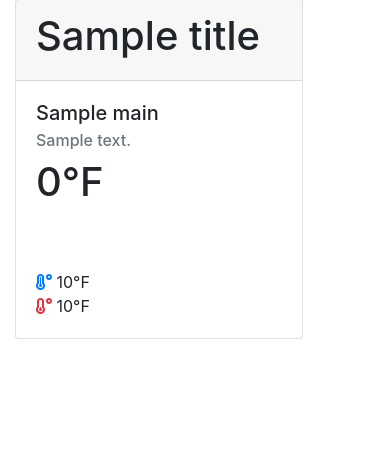
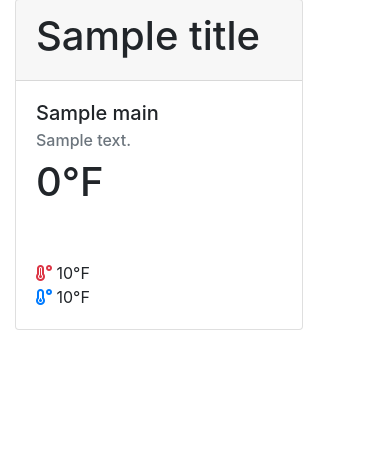
Before and after one commit to ryan-aday/API_Project, a Flask app: template weather_tests/templates/base.html in a window 390 px wide. Shown: the part 51-506 px from the top of the page. Run offline with Flask 2, Linux system fonts and the light colour scheme; the template is opened without the code that fills it: most values are stand-ins (such as "Sample title", 1, 10 or a date in 2020); some libraries are stand-ins or nearby versions.

Commit message:
openweathermap takes location from ip addess (via ipapi), fixed the temp icons again :')

```diff
--- a/weather_tests/app.py
+++ b/weather_tests/app.py
@@ -4,8 +4,10 @@ from flask import Flask, render_template, request, redirect, flash
 app = Flask(__name__)  # create instance of class Flask
 app.secret_key = "asdfadsfjskdfjqweruioqwerjlkasdjfl;asdjfadlksfkjlfdsjkldfsjkl"
 
-URL_STUB = "http://api.openweathermap.org/data/2.5/weather?q=10007,us&units=imperial"
-URL_QUERY = "url="
+IPAPI = "https://ipapi.co/json/"
+
+URL_STUB = "http://api.openweathermap.org/data/2.5/weather?units=imperial&"
+URL_QUERY = "q="
 API_KEY = "&appid=87bdad31331cad64c1efc0c13526c6f8"
 
 TEST_MULT = "https://samples.openweathermap.org/data/2.5/find?q=London&appid=b1b15e88fa797225412429c1c50c122a1r&units=imperial"
@@ -23,7 +25,13 @@ icons = {'01d': "sun", '01n': "moon", # clear sky
 
 @app.route("/")
 def root():
-    response = urllib.request.urlopen(URL_STUB + API_KEY)
+    f = urllib.request.urlopen(IPAPI).read()
+    d = json.loads(f)
+    CITY = d["city"]
+
+    print(CITY)
+
+    response = urllib.request.urlopen(URL_STUB + URL_QUERY + CITY + API_KEY)
     o = json.loads(response.read())
 
     print(list(o.keys()))
@@ -41,6 +49,7 @@ def root():
                                temp_max = o['main']['temp_max'],
                                icons = icons
         )
+
     else:
         print(o['weather'])
 
--- a/weather_tests/templates/base.html
+++ b/weather_tests/templates/base.html
@@ -26,12 +26,12 @@
 	    <h5 class="card-title">{% for i in weather_main %}{{ i.main }}{% if not loop.last %}, {% endif %}{% endfor %}</h5>
 	    <h6 class="card-subtitle mb-2 text-muted">{% for i in weather_main %}{{ i.description }}{% if not loop.last %}, {% endif %}{% endfor %}</h6>
 	    <div class="row">
-              <div class="col-sm"><h1>{{temp_now|int}}°F</h1></div>
-	      <div class="col-sm text-right"><h1>{% for i in weather_main %}<i class="fas fa-{{icons[i.icon]}}"></i>{% if not loop.last %} {% endif %}{% endfor %}<h1></div>
+              <div class="col-sm align-bottom"><h1>{{temp_now|int}}°F</h1></div>
+	      <div class="col-sm text-right align-bottom"><h2>{% for i in weather_main %}<i class="fas fa-{{icons[i.icon]}}"></i>{% if not loop.last %} {% endif %}{% endfor %}<h2></div>
             </div>
 	    <div class="row">
-              <div class="col-sm"><i class="fas fa-temperature-high text-primary"></i> {{temp_max|int}}°F</div>
-	      <div class="col-sm"><i class="fas fa-temperature-low text-danger"></i> {{temp_min|int}}°F</div>
+              <div class="col-sm align-bottom"><i class="fas fa-temperature-high text-danger"></i> {{temp_max|int}}°F</div>
+	      <div class="col-sm align-bottom"><i class="fas fa-temperature-low text-primary"></i> {{temp_min|int}}°F</div>
             </div>
 	  </div>
 	</div>
```
